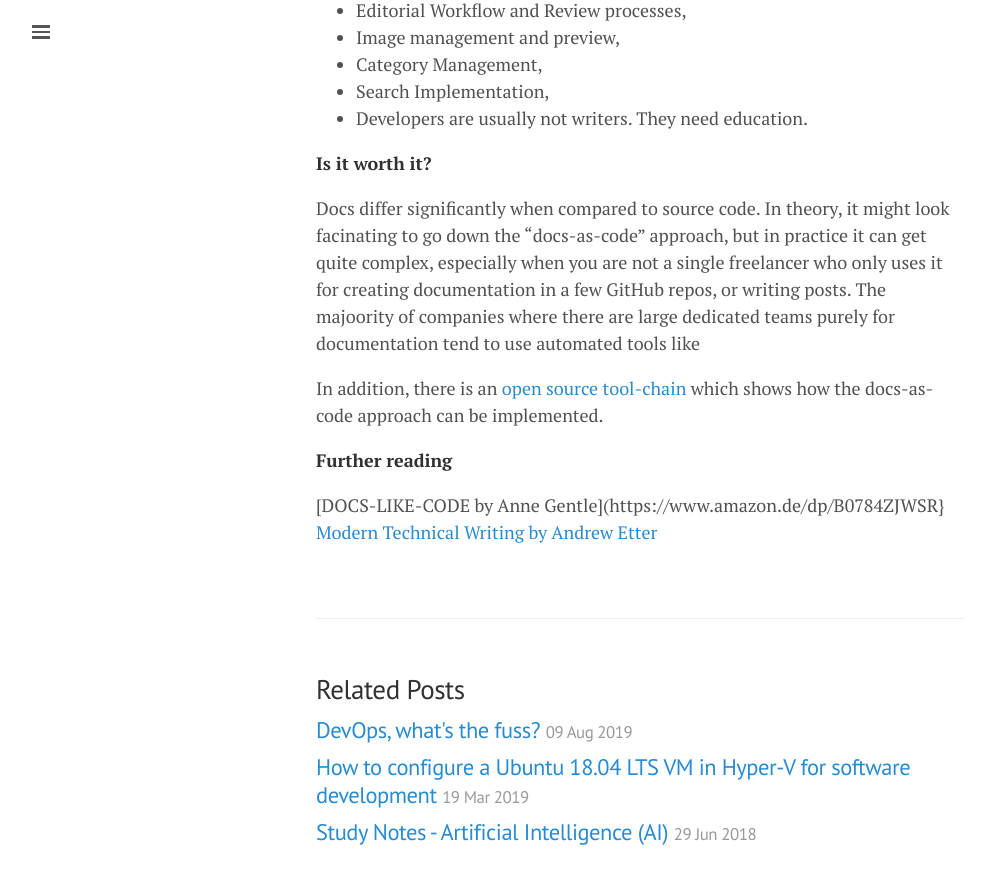
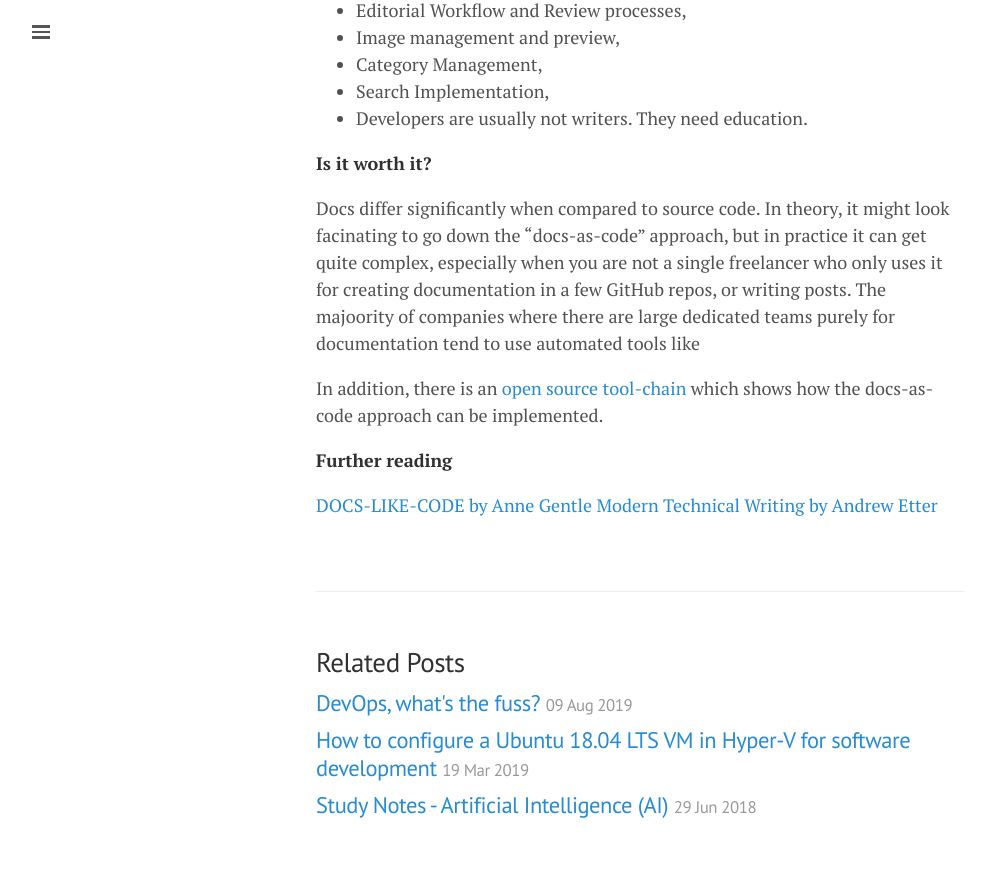
Before and after one commit to lgeurts/lgeurts.github.io, a Jekyll site: the page built from _posts/2020-08-21-docs-as-code.md, in a window 1280 px wide and 900 px high, scrolled down 1220 px. Shown: the top 884 px of the window, without its empty margins (0-995 px from the left). Built offline with Jekyll 4.4.1, drawn with Linux system fonts in a browser that asks for light colours; nearby versions of some CDN libraries.

Commit message:
Update 2020-08-21-docs-as-code.md

```diff
--- a/_posts/2020-08-21-docs-as-code.md
+++ b/_posts/2020-08-21-docs-as-code.md
@@ -53,5 +53,5 @@ In addition, there is an [open source tool-chain](https://doctoolchain.github.io
 
 **Further reading**
 
-[DOCS-LIKE-CODE by Anne Gentle](https://www.amazon.de/dp/B0784ZJWSR}
+[DOCS-LIKE-CODE by Anne Gentle](https://www.amazon.de/dp/B0784ZJWSR)
 [Modern Technical Writing by Andrew Etter](https://www.amazon.com/Modern-Technical-Writing-Introduction-Documentation-ebook/dp/B01A2QL9SS)
```
